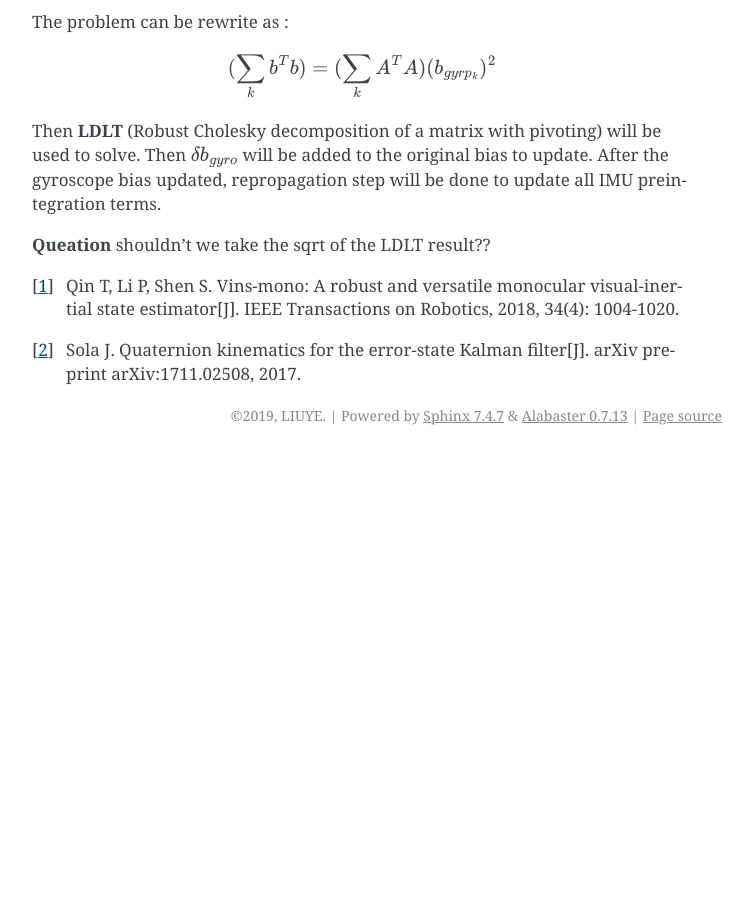
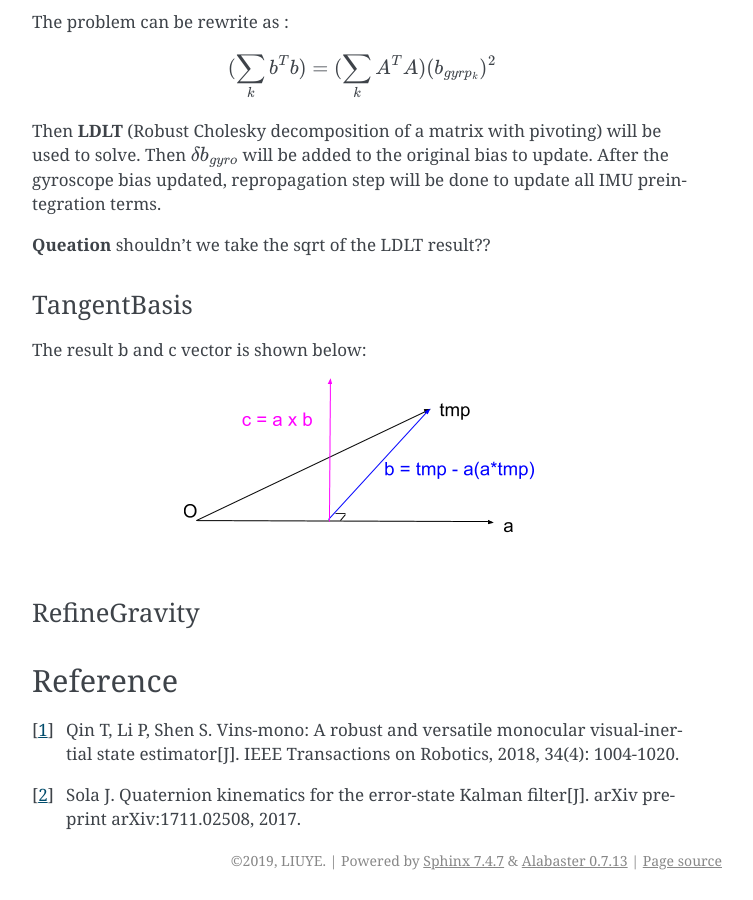
Before and after one commit to gggliuye/VIO, a Sphinx documentation site: the page built from docs/deepblue/LM.rst, in a window 1280 px wide and 900 px high, scrolled down 12097 px. Shown: the whole window, without its empty margins (388-1141 px from the left). Built offline with Sphinx 7.4.7, drawn with Linux system fonts in a browser that asks for light colours; before the commit the page ends 12552 px from its top, so only the background shows below that; some of the changed text lies outside the part shown.

Commit message:
Update LM.rst

```diff
--- a/docs/deepblue/LM.rst
+++ b/docs/deepblue/LM.rst
@@ -524,5 +524,20 @@ After the gyroscope bias updated, repropagation step will be done to update all
 
 **Queation** shouldn't we take the sqrt of the LDLT result??
 
+TangentBasis
+~~~~~~~~~~~~~~~~~~~
+
+The result b and c vector is shown below:
+
+.. image:: images/tangentbasis.png
+   :align: center
+
+RefineGravity
+~~~~~~~~~~~~~~~~~~~~~~
+
+
+Reference
+---------------------
+
 .. [#] Qin T, Li P, Shen S. Vins-mono: A robust and versatile monocular visual-inertial state estimator[J]. IEEE Transactions on Robotics, 2018, 34(4): 1004-1020.
 .. [#] Sola J. Quaternion kinematics for the error-state Kalman filter[J]. arXiv preprint arXiv:1711.02508, 2017.
```
